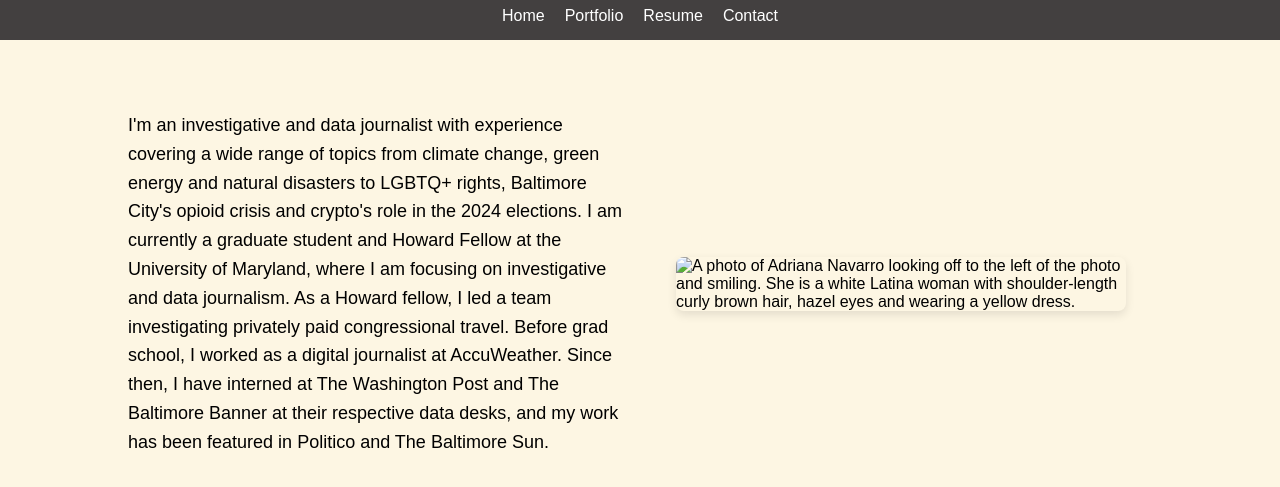
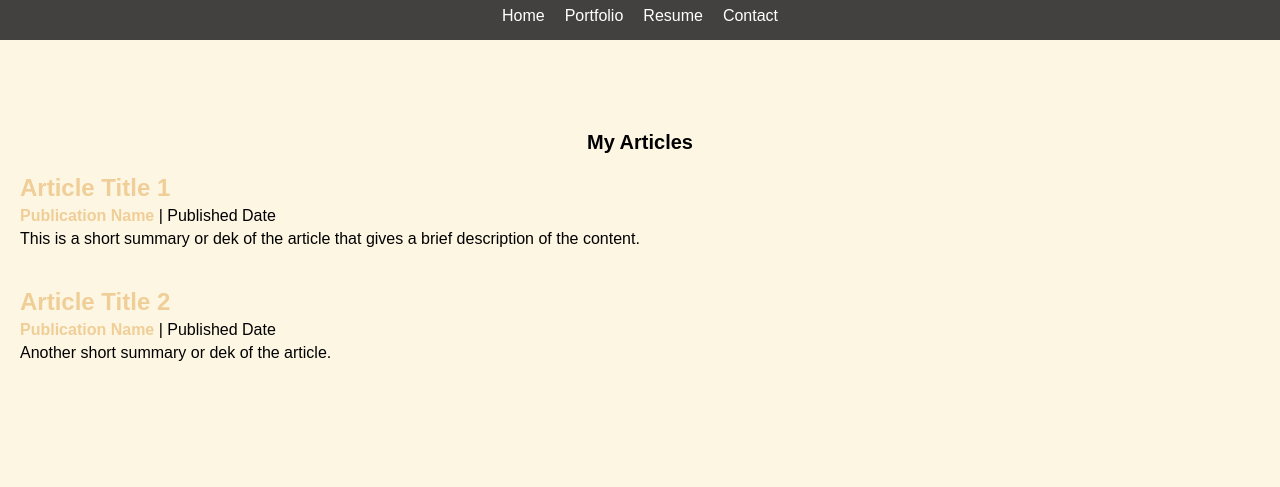
Before and after one commit to anavarr3/anavarr3.github.io, a plain HTML site: page portfolio/index.html in a window 1280 px wide. Shown: the part 69-556 px from the top of the page. Drawn offline with Linux system fonts and the light colour scheme.

Commit message:
portfolio_update

```diff
--- a/portfolio/index.html
+++ b/portfolio/index.html
@@ -3,6 +3,7 @@
 <head>
     <meta charset="UTF-8">
     <meta name="viewport" content="width=device-width, initial-scale=1.0">
+    <meta name="description" content="Portfolio of Adriana Navarro, Investigative and Data Journalist, showcasing my articles and publications.">
     <title>Adriana Navarro</title>
     <link rel="stylesheet" href="style.css">
 </head>
@@ -21,16 +22,37 @@
         </div>
     </header>
 
-    <main class="content">
-        <div class="text-section">
-            <p>I'm an investigative and data journalist with experience covering a wide range of topics from climate change, green energy and natural disasters to LGBTQ+ rights, Baltimore City's opioid crisis and crypto's role in the 2024 elections. I am currently a graduate student and Howard Fellow at the University of Maryland, where I am focusing on investigative and data journalism. As a Howard fellow, I led a team investigating privately paid congressional travel. Before grad school, I worked as a digital journalist at AccuWeather. Since then, I have interned at The Washington Post and The Baltimore Banner at their respective data desks, and my work has been featured in Politico and The Baltimore Sun.
+    <!-- Portfolio Section -->
+    <section class="portfolio">
+        <h2>My Articles</h2>
+
+        <div class="article">
+            <a href="link-to-article-1.html" class="article-title">
+                Article Title 1
+            </a>
+            <p class="article-details">
+                <span class="publication">Publication Name</span> |
+                <span class="date">Published Date</span>
+            </p>
+            <p class="dek">
+                This is a short summary or dek of the article that gives a brief description of the content.
             </p>
         </div>
-        <div class="image-section">
-    <img src="photos/adriana_navarro_headshot.jpeg" alt="A photo of Adriana Navarro looking off to the left of the photo and smiling. She is a white Latina woman with shoulder-length curly brown hair, hazel eyes and wearing a yellow dress.">
-</div>
-    </main>
 
-    <script src="script.js"></script>
+        <div class="article">
+            <a href="link-to-article-2.html" class="article-title">
+                Article Title 2
+            </a>
+            <p class="article-details">
+                <span class="publication">Publication Name</span> |
+                <span class="date">Published Date</span>
+            </p>
+            <p class="dek">
+                Another short summary or dek of the article.
+            </p>
+        </div>
+
+        <!-- Add more articles as needed -->
+    </section>
 </body>
 </html>
--- a/portfolio/style.css
+++ b/portfolio/style.css
@@ -121,3 +121,67 @@ h2 {
     color: #000; /* Also changed to black */
     margin-bottom: 20px;
 }
+
+
+/* Portfolio Section */
+.portfolio {
+    margin-top: 40px; /* Adjust the spacing */
+    padding: 20px;
+    background-color: #fdf6e3; /* Optional: match the body background */
+}
+
+/* Article Container */
+.article {
+    margin-bottom: 40px; /* Space between each article */
+}
+
+/* Article Title */
+.article-title {
+    font-size: 24px; /* Make title large */
+    font-weight: bold;
+    color: #F0CE98; /* Yellow accent color */
+    text-decoration: none; /* Remove underline */
+    display: block; /* Block to make it easier to link */
+    margin-bottom: 5px; /* Space between title and other details */
+}
+
+.article-title:hover {
+    color: #d1a84d; /* Slightly darker yellow on hover */
+}
+
+/* Article Details (Publication and Date) */
+.article-details {
+    font-size: 16px;
+    color: black;
+}
+
+.article-details .publication {
+    color: #F0CE98; /* Yellow for publication */
+    font-weight: bold; /* Make it bold */
+}
+
+.article-details .date {
+    color: black; /* Keep date text black */
+}
+
+/* Dek (Summary) */
+.dek {
+    font-size: 16px;
+    color: black; /* Dek text should be black */
+    margin-top: 5px;
+}
+
+@media screen and (max-width: 768px) {
+    .content {
+        flex-direction: column;
+        padding: 20px;
+    }
+
+    .article {
+        margin-bottom: 20px; /* Decrease space between articles on smaller screens */
+    }
+
+    .article-title {
+        font-size: 22px; /* Smaller title size on mobile */
+    }
+}
```
